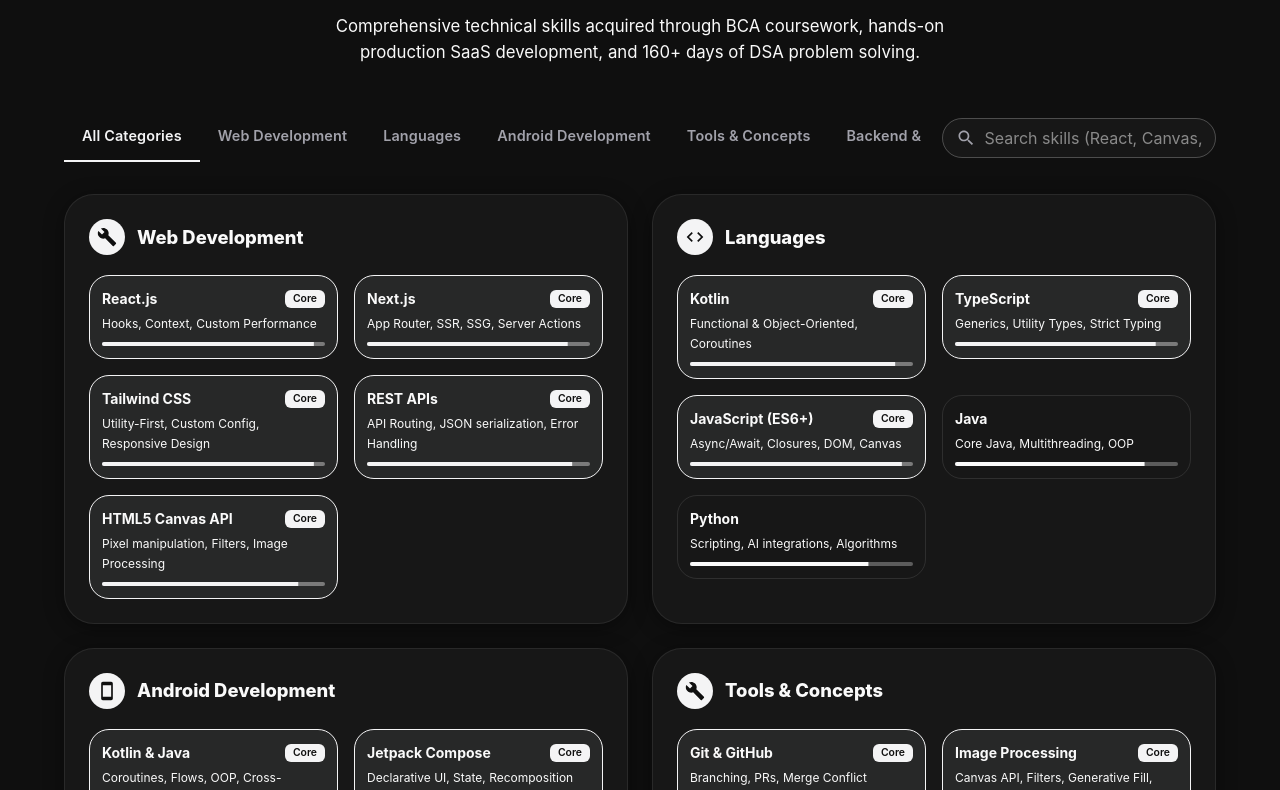
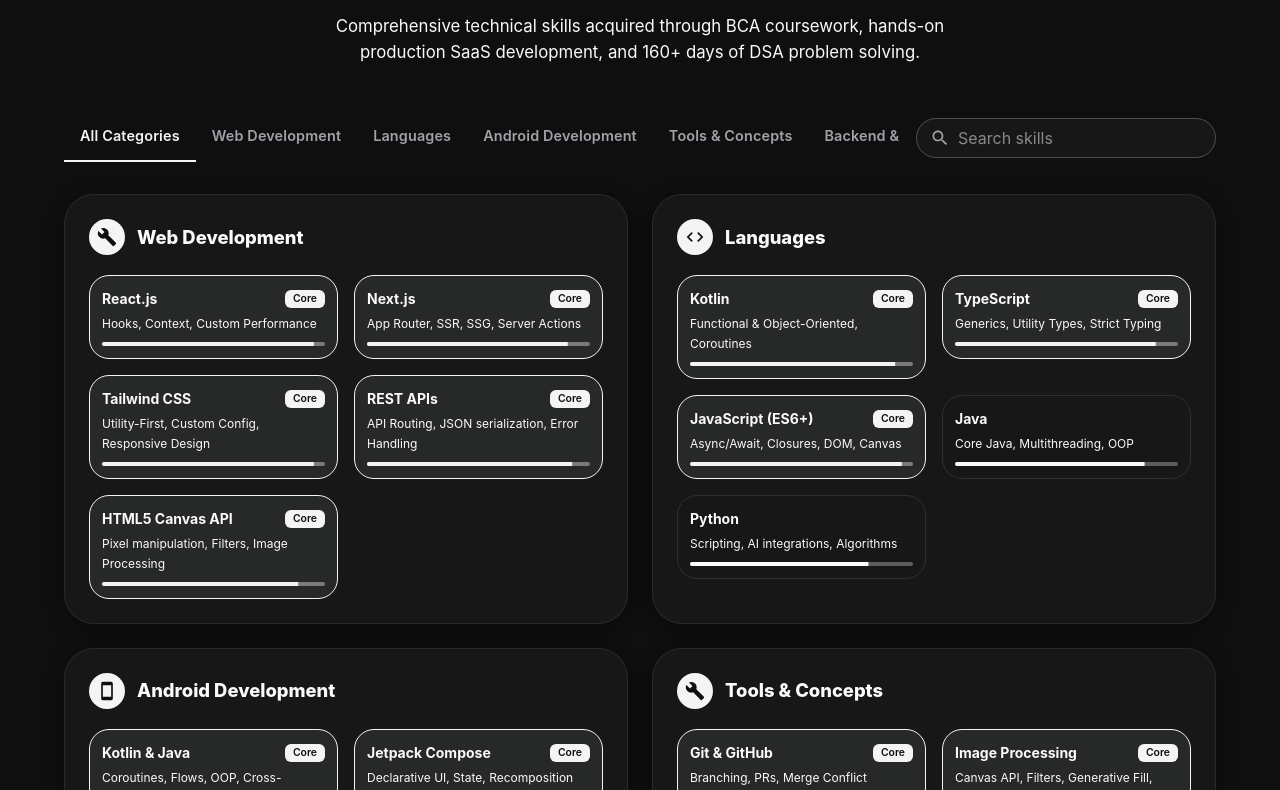
Before and after one commit to NandKishor-10/NandKishor-10, a React (Vite) app: page / in a window 1280 px wide. Shown: the part 1050-1840 px from the top of the page. Built offline with nearby package versions, Linux system fonts and the light colour scheme.

Commit message:
refactor

```diff
--- a/src/components/Footer.tsx
+++ b/src/components/Footer.tsx
@@ -123,7 +123,7 @@
         <Divider sx={{ borderColor: 'rgba(255, 255, 255, 0.08)', mb: 3 }} />
 
         <Stack direction={{ xs: 'column', sm: 'row' }} spacing={2} sx={{ justifyContent: 'space-between', alignItems: 'center' }}>
-          <Typography variant="caption" sx={{ color: '#64748b' }}>
+          <Typography variant="caption" sx={{ color: '#adadad' }}>
             If you are seeing this message, it means you have reached the end of the page.
             <br />
             Can't thank you enough for your time.
--- a/src/components/ResumeModal.tsx
+++ b/src/components/ResumeModal.tsx
@@ -128,7 +128,7 @@
             >
               PROFESSIONAL SUMMARY
             </Typography>
-            <Typography variant="body2" className="resume-text" sx={{ color: '#334155', lineHeight: 1.5 }}>
+            <Typography variant="body2" className="resume-text" sx={{ color: '#475569', lineHeight: 1.5 }}>
               {profileData.summary}
             </Typography>
           </Box>
@@ -179,7 +179,7 @@
                       )}
                     </Stack>
                   </Stack>
-                  <Box component="ul" className="resume-bullets" sx={{ m: 0, pl: 2, pt: 0.25, color: '#334155', fontSize: '0.8rem', lineHeight: 1.45 }}>
+                  <Box component="ul" className="resume-bullets" sx={{ m: 0, pl: 2, pt: 0.25, color: '#000', fontSize: '0.8rem', lineHeight: 1.45 }}>
                     {project.bulletPoints.map((pt, idx) => (
                       <li key={idx}>{pt}</li>
                     ))}
--- a/src/components/SkillsSection.tsx
+++ b/src/components/SkillsSection.tsx
@@ -144,22 +144,34 @@
 
         {/* Search & Category Filter Bar */}
         <Stack
-          direction={{ xs: 'column', md: 'row' }}
+          direction={{ xs: "column", md: "row" }}
           spacing={2}
-          sx={{ mb: 4, justifyContent: 'space-between', alignItems: 'center' }}
+          sx={{
+            mb: 4,
+            alignItems: { xs: "stretch", md: "center" },
+          }}
+        >
+          <Box
+            sx={{
+              flex: 1,
+              minWidth: 0, // important
+              width: "100%",
+            }}
           >
             <Tabs
               value={searchQuery ? false : activeTab}
               onChange={handleTabChange}
               variant="scrollable"
               scrollButtons="auto"
+              allowScrollButtonsMobile
               sx={{
-              '& .MuiTab-root': {
+                width: "100%",
+                "& .MuiTab-root": {
+                  minHeight: 44,
+                  minWidth: "auto",
+                  px: 2,
+                  fontSize: "0.9rem",
                   fontWeight: 600,
-                fontSize: '0.9rem',
-                minHeight: 44,
-                borderRadius: 2,
-                px: 2.25,
                 },
               }}
             >
@@ -168,9 +180,10 @@
                 <Tab key={idx} label={cat.title} />
               ))}
             </Tabs>
+          </Box>
 
           <TextField
-            placeholder="Search skills (React, Canvas, Node...)"
+            placeholder="Search skills"
             size="small"
             value={searchQuery}
             onChange={(e) => setSearchQuery(e.target.value)}
@@ -179,12 +192,12 @@
                 startAdornment: (
                   <InputAdornment position="start">
                     <SearchIcon fontSize="small" sx={{ color: 'text.secondary' }} />
-                  </InputAdornment>
-                ),
+                  </InputAdornment>),
               },
             }}
             sx={{
-              width: { xs: '100%', md: 300 },
+              width: { xs: "100%", md: 300 },
+              flexShrink: 0,
               '& .MuiOutlinedInput-root': {
                 borderRadius: 2.5,
                 bgcolor: 'background.paper',
```
Lines whose indentation alone changed are shown as unchanged.
